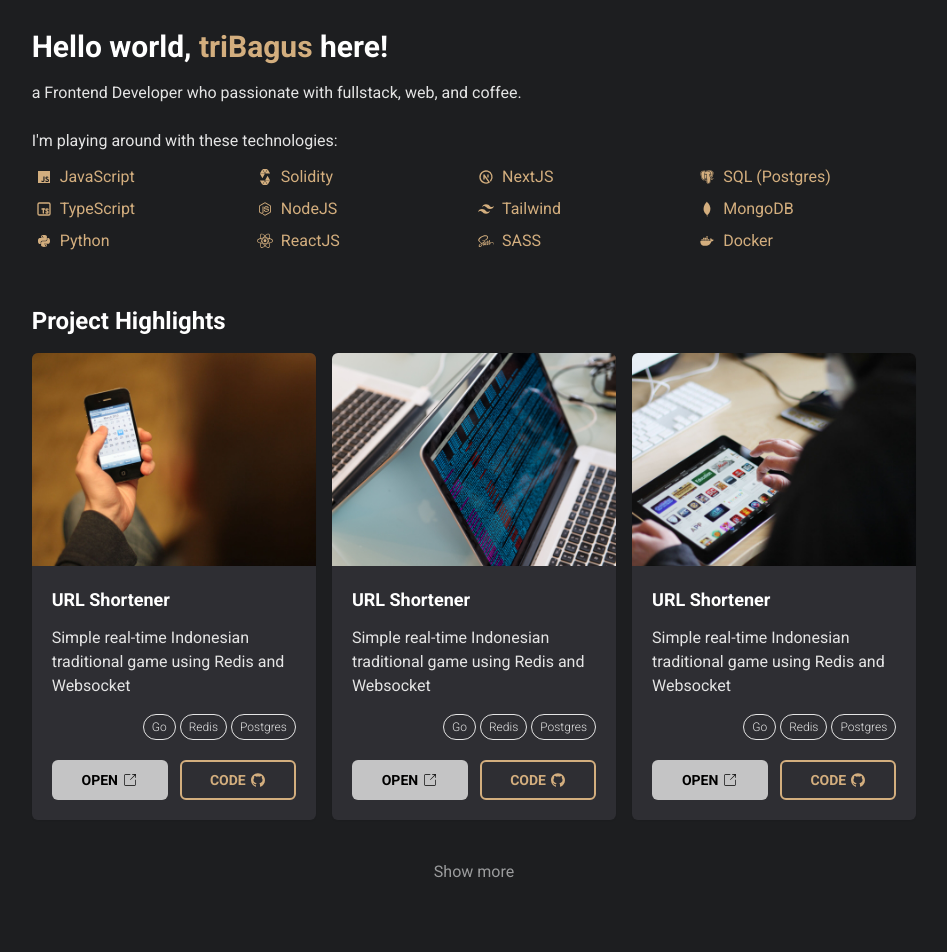
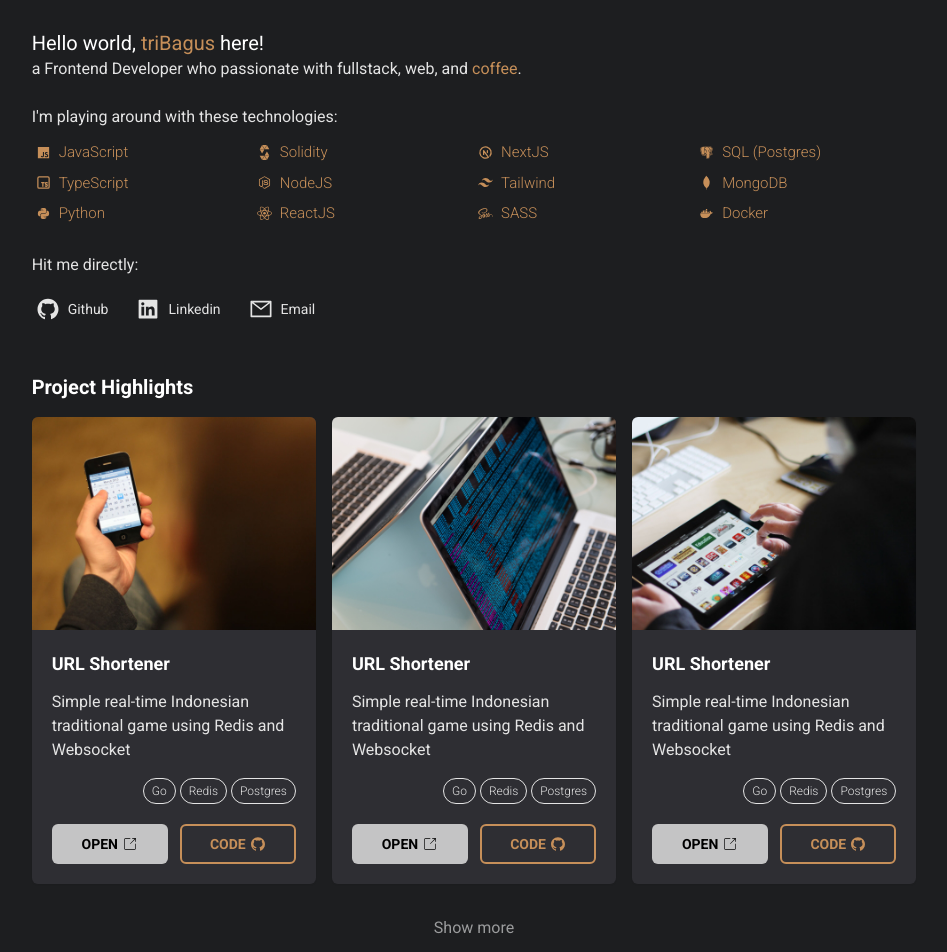
Before and after one commit to tribagusu/mywebv2, a Next.js app: page / in a window 1280 px wide. Shown: the part 120-1072 px from the top of the page, without its empty margins (166-1113 px from the left). Built offline with nearby package versions, Linux system fonts and the light colour scheme.

Commit message:
style: change about style

```diff
--- a/app/components/Contact.tsx
+++ b/app/components/Contact.tsx
@@ -3,13 +3,14 @@ import Link from "next/link";
 
 export default function Contact() {
   return (
-    <div className="flex flex-col gap-5">
+    <div className="flex gap-5">
       <Link
         href="https://github.com/tribagusu"
         target="_blank"
         className="link"
       >
         <AiFillGithub />
+        <p className="text-sm">Github</p>
       </Link>
       <Link
         href="https://www.linkedin.com/in/tribagus/"
@@ -17,6 +18,7 @@ export default function Contact() {
         className="link"
       >
         <AiFillLinkedin />
+        <p className="text-sm">Linkedin</p>
       </Link>
       <Link
         href="mailto:tri.bagus21@gmail.com?subject=Mail from tribagus website"
@@ -24,6 +26,7 @@ export default function Contact() {
         className="link"
       >
         <AiOutlineMail />
+        <p className="text-sm">Email</p>
       </Link>
     </div>
   );
--- a/app/components/Tech.tsx
+++ b/app/components/Tech.tsx
@@ -68,7 +68,7 @@ export default function Tech() {
         return (
           <div
             key={tech.name}
-            className="text-md flex justify-start items-center gap-2 p-1 text-primary hover:text-white transition ease-out duration-500"
+            className="text-[15px] font-light flex justify-start items-center gap-2 p-1 text-primary hover:text-white transition ease-out duration-500"
           >
             <span>{tech.logo}</span>
             <span className="hover:cursor-default">{tech.name}</span>
--- a/app/components/card/OtherProjects.tsx
+++ b/app/components/card/OtherProjects.tsx
@@ -53,9 +53,8 @@ export default function OtherProjects() {
   ];
 
   return (
-    <div className="container mt-2">
-      {/* <span className="container mb-10"> */}
-      <div className="flex justify-center mb-5">
+    <div className="container mb-10">
+      <div className="flex justify-center mb-2">
         <button
           className="p-4 bg-none hover:text-light text-darkLight transition ease-out duration-200"
           onClick={() => setShowMore(!showMore)}
--- a/app/globals.css
+++ b/app/globals.css
@@ -35,7 +35,7 @@ body {
 }
 
 .heading {
-  @apply text-2xl font-bold text-white mb-4;
+  @apply text-xl font-semibold text-white mb-4;
 }
 
 .pill {
@@ -51,7 +51,7 @@ body {
 }
 
 .link {
-  @apply flex text-2xl p-3 rounded-full text-dark justify-center items-center bg-primary hover:bg-grey transition ease-out duration-200;
+  @apply flex gap-2 text-2xl p-1 justify-center items-center hover:text-primary transition ease-out duration-200;
 }
 
 .prose-custom {
--- a/app/page.tsx
+++ b/app/page.tsx
@@ -8,16 +8,22 @@ export default function Home() {
   return (
     <main className="container md:w-10/12 min-h-screen flex-col">
       <div className="container mt-10">
-        <h1 className="text-3xl text-white mb-4 font-bold">
+        <h1 className="text-xl text-white">
           Hello world, <span className="text-primary">triBagus</span> here!
         </h1>
         <p>
-          a Frontend Developer who passionate with fullstack, web, and coffee.
+          a Frontend Developer who passionate with fullstack, web, and{" "}
+          <span className="text-primary">coffee</span>.
         </p>
         <br />
         <p className="mb-2">I&apos;m playing around with these technologies:</p>
         <div className="grid grid-cols-2 sm:grid-cols-4">
           <Tech />
+        </div>
+        <br />
+        <p className="mb-4">Hit me directly:</p>
+        <div className="flex">
+          <Contact />
         </div>
       </div>
       <div className="container mt-8">
@@ -27,7 +33,7 @@ export default function Home() {
         </div>
       </div>
       <OtherProjects />
-      <div className="container mt-8 mb-10">
+      {/* <div className="container mt-8 mb-10">
         <h2 className="heading">Let&apos;s Talk</h2>
         <div className="flex flex-col">
           <p className="mb-8 w-[60%]">
@@ -35,10 +41,9 @@ export default function Home() {
           </p>
           <div className="flex gap-5">
             <Form />
-            <Contact />
           </div>
         </div>
-      </div>
+      </div> */}
     </main>
   );
 }
--- a/tailwind.config.js
+++ b/tailwind.config.js
@@ -9,7 +9,8 @@ module.exports = {
   theme: {
     extend: {
       colors: {
-        primary: "#D3AE7E",
+        primary: "#C68F59",
+        primary2: "#D3AE7E",
         dark: "#2E2E33",
         darkLight: "#9B9C9D",
         grey: "#C4C4C5",
```
